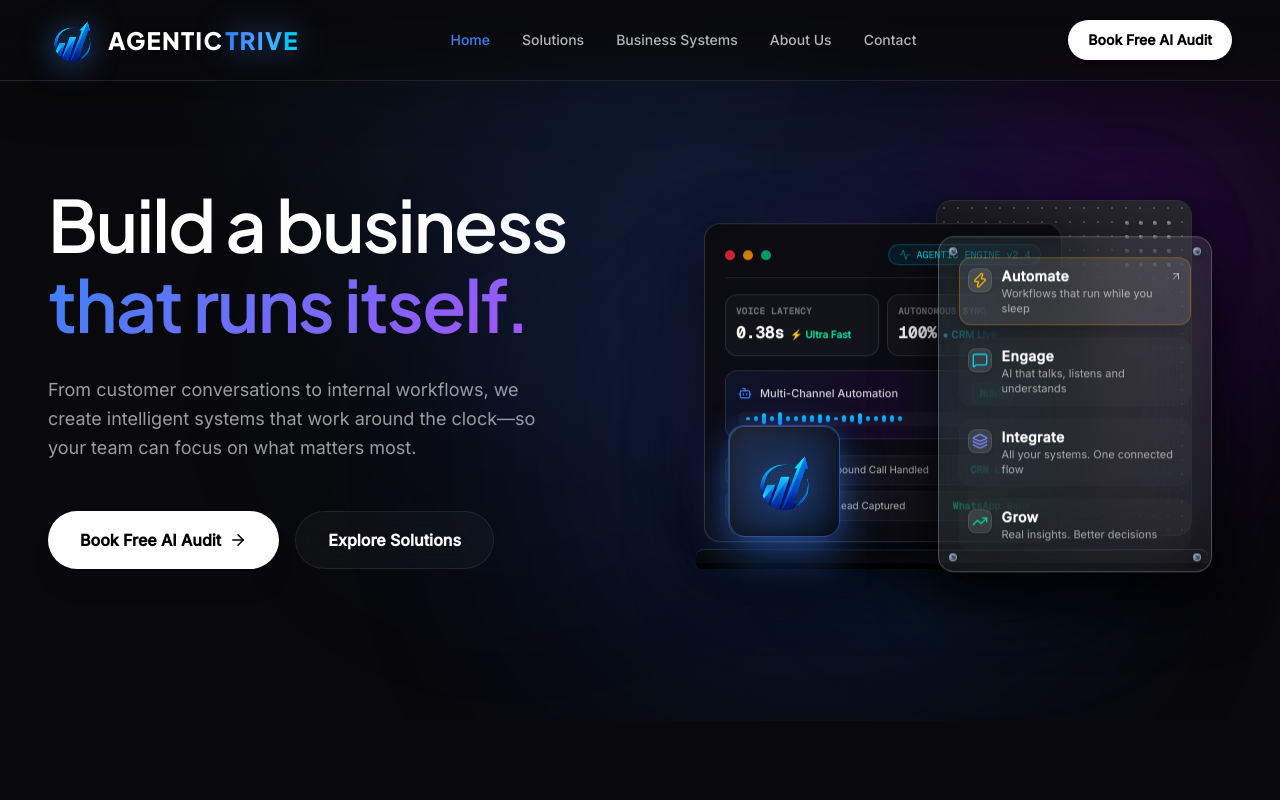
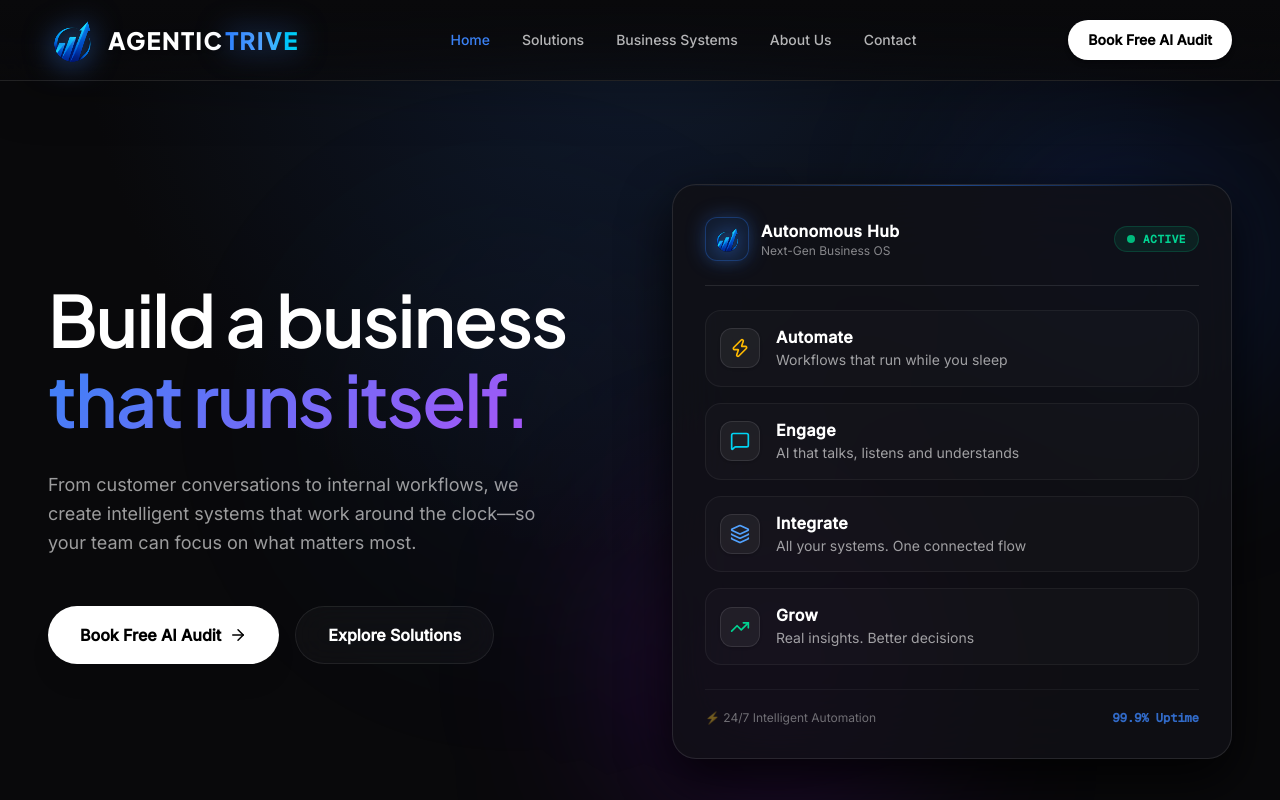
Before and after one commit to itsdevesh23/agentictrive-website, a React (Vite) app: page / in a window 1280 px wide. Shown: the top 800 px of the page. Built offline with nearby package versions, Linux system fonts and the light colour scheme.

Commit message:
Declutter hero visual into a clean, spacious, ultra-sleek luxury frosted glass card

```diff
--- a/src/components/HeroVisualHub.jsx
+++ b/src/components/HeroVisualHub.jsx
@@ -1,246 +1,107 @@
-import React, { useState } from 'react';
+import React from 'react';
 import { motion } from 'framer-motion';
-import { Zap, MessageSquare, Layers, TrendingUp, Bot, Sparkles, Activity, ShieldCheck, ArrowUpRight } from 'lucide-react';
+import { Zap, MessageSquare, Layers, TrendingUp, Sparkles } from 'lucide-react';
 import iconImg from '../assets/agentictrive_icon.svg';
 
 export default function HeroVisualHub() {
-  const [activePillar, setActivePillar] = useState(0);
-
   const pillars = [
     {
-      icon: <Zap size={16} className="text-amber-400" />,
+      icon: <Zap size={20} className="text-amber-400" />,
       title: "Automate",
-      desc: "Workflows that run while you sleep",
-      color: "from-amber-500/20 border-amber-500/30 text-amber-400"
+      desc: "Workflows that run while you sleep"
     },
     {
-      icon: <MessageSquare size={16} className="text-cyan-400" />,
+      icon: <MessageSquare size={20} className="text-cyan-400" />,
       title: "Engage",
-      desc: "AI that talks, listens and understands",
-      color: "from-cyan-500/20 border-cyan-500/30 text-cyan-400"
+      desc: "AI that talks, listens and understands"
     },
     {
-      icon: <Layers size={16} className="text-indigo-400" />,
+      icon: <Layers size={20} className="text-blue-400" />,
       title: "Integrate",
-      desc: "All your systems. One connected flow",
-      color: "from-indigo-500/20 border-indigo-500/30 text-indigo-400"
+      desc: "All your systems. One connected flow"
     },
     {
-      icon: <TrendingUp size={16} className="text-emerald-400" />,
+      icon: <TrendingUp size={20} className="text-emerald-400" />,
       title: "Grow",
-      desc: "Real insights. Better decisions",
-      color: "from-emerald-500/20 border-emerald-500/30 text-emerald-400"
+      desc: "Real insights. Better decisions"
     }
   ];
 
   return (
-    <div className="relative w-full max-w-2xl mx-auto flex items-center justify-center select-none py-4 sm:py-6 [perspective:1400px]">
+    <div className="relative w-full max-w-lg lg:max-w-xl mx-auto flex items-center justify-center select-none py-2 sm:py-6">
 
-      {/* 1. Volumetric Ambient Glows */}
-      <div className="absolute -top-16 -right-12 w-80 h-80 bg-purple-600/30 rounded-full blur-[110px] pointer-events-none animate-pulse-glow"></div>
-      <div className="absolute -bottom-12 -left-12 w-96 h-96 bg-blue-600/30 rounded-full blur-[130px] pointer-events-none animate-pulse-glow" style={{ animationDelay: '2s' }}></div>
-      <div className="absolute top-1/3 left-1/3 w-64 h-64 bg-cyan-500/15 rounded-full blur-[90px] pointer-events-none"></div>
+      {/* Soft Ambient Studio Lighting */}
+      <div className="absolute -top-10 -right-10 w-72 h-72 bg-blue-600/20 rounded-full blur-[100px] pointer-events-none"></div>
+      <div className="absolute -bottom-10 -left-10 w-72 h-72 bg-purple-600/20 rounded-full blur-[100px] pointer-events-none"></div>
 
-      {/* 2. Main 3D Architectural Stage */}
+      {/* Main Container */}
+      <div className="relative w-full flex flex-col items-center">
+
+        {/* Floating Frosted Glass Card */}
         <motion.div
-        initial={{ opacity: 0, rotateX: 6, rotateY: -6, y: 30 }}
-        animate={{ opacity: 1, rotateX: 0, rotateY: 0, y: 0 }}
-        transition={{ duration: 1, ease: [0.16, 1, 0.3, 1] }}
-        className="relative w-full aspect-[4/3] sm:aspect-[16/11] flex items-center justify-center"
+          initial={{ opacity: 0, y: 20 }}
+          animate={{ opacity: 1, y: 0 }}
+          transition={{ duration: 0.8, ease: "easeOut" }}
+          className="relative w-full bg-[#111116]/80 backdrop-blur-2xl border border-white/10 rounded-3xl p-6 sm:p-8 shadow-[0_20px_50px_rgba(0,0,0,0.8)] overflow-hidden"
         >
+          {/* Subtle Top Glow Accent */}
+          <div className="absolute top-0 inset-x-0 h-[1px] bg-gradient-to-r from-transparent via-blue-500/50 to-transparent"></div>
 
-        {/* === BACKSTAGE: Concrete Slab with Dot Grid === */}
-        <div className="absolute right-4 sm:right-10 top-2 sm:top-4 w-48 sm:w-64 h-64 sm:h-84 bg-[#18181f] rounded-2xl border border-white/10 shadow-[0_20px_50px_rgba(0,0,0,0.8)] overflow-hidden">
-          {/* Subtle Concrete Texture & Dot Grid */}
-          <div className="absolute inset-0 opacity-20 bg-[radial-gradient(#ffffff_1px,transparent_1px)] [background-size:14px_14px]"></div>
-
-          {/* Dot Matrix Corner Accents */}
-          <div className="absolute top-5 right-5 grid grid-cols-4 gap-2.5 opacity-40">
-            {Array.from({ length: 16 }).map((_, i) => (
-              <span key={i} className="w-1 h-1 rounded-full bg-white"></span>
-            ))}
+          {/* Header Row: Agentictrive Hub Brand & Live Status */}
+          <div className="flex items-center justify-between pb-6 mb-6 border-b border-white/10">
+            <div className="flex items-center gap-3">
+              <div className="w-11 h-11 rounded-xl bg-blue-500/10 border border-blue-500/30 flex items-center justify-center shadow-[0_0_20px_rgba(59,130,246,0.3)]">
+                <img src={iconImg} alt="Agentictrive Emblem" className="w-7 h-7 object-contain drop-shadow-[0_0_10px_rgba(59,130,246,0.8)]" />
               </div>
-
-          {/* Diagonal Rim Light */}
-          <div className="absolute inset-0 bg-gradient-to-tr from-transparent via-white/[0.02] to-white/[0.07] pointer-events-none"></div>
-        </div>
-
-        {/* === BACKSTAGE: Glowing Neon Violet Glass Arch === */}
-        <div className="absolute left-6 sm:left-12 bottom-12 sm:bottom-16 w-36 sm:w-48 h-48 sm:h-64 rounded-t-full bg-gradient-to-t from-purple-700/50 via-indigo-600/30 to-transparent border-t border-l border-r border-purple-400/40 blur-[1px] shadow-[0_0_60px_rgba(168,85,247,0.4)]">
-          <div className="absolute inset-2 rounded-t-full bg-gradient-to-t from-purple-900/40 via-transparent to-transparent opacity-80"></div>
-        </div>
-
-        {/* === MIDGROUND: Architectural System Display Tablet === */}
-        <motion.div
-          animate={{ y: [0, -4, 0] }}
-          transition={{ repeat: Infinity, duration: 6, ease: "easeInOut" }}
-          className="absolute left-3 sm:left-8 top-8 sm:top-10 w-[72%] sm:w-[64%] bg-[#0B0B0F]/95 border border-white/15 rounded-2xl p-4 sm:p-5 shadow-[0_30px_70px_rgba(0,0,0,0.95)] backdrop-blur-2xl z-10 overflow-hidden"
-        >
-          {/* Window Control Header */}
-          <div className="flex items-center justify-between border-b border-white/10 pb-3 mb-4">
-            <div className="flex items-center gap-2">
-              <span className="w-2.5 h-2.5 rounded-full bg-red-500/80"></span>
-              <span className="w-2.5 h-2.5 rounded-full bg-amber-500/80"></span>
-              <span className="w-2.5 h-2.5 rounded-full bg-emerald-500/80"></span>
-            </div>
-            <div className="flex items-center gap-1.5 text-[10px] font-mono-code text-cyan-400 bg-cyan-500/10 px-2.5 py-0.5 rounded-full border border-cyan-500/30 shadow-inner">
-              <Activity size={11} className="animate-pulse text-cyan-400" />
-              <span>AGENTIC ENGINE v2.4</span>
+              <div>
+                <h3 className="text-base font-bold text-white tracking-wide flex items-center gap-1.5">
+                  Autonomous Hub
+                </h3>
+                <p className="text-xs text-white/50">Next-Gen Business OS</p>
               </div>
             </div>
 
-          {/* Minimalist Wireframe UI Content */}
-          <div className="space-y-3 sm:space-y-3.5">
-
-            {/* Top Stat Meters */}
-            <div className="grid grid-cols-2 gap-2">
-              <div className="bg-white/[0.03] border border-white/10 rounded-xl p-2.5 hover:border-cyan-500/30 transition-colors">
-                <p className="text-[9px] uppercase tracking-wider text-white/40 font-mono-code font-bold">Voice Latency</p>
-                <div className="flex items-baseline gap-1.5 mt-0.5">
-                  <span className="text-sm sm:text-base font-extrabold text-white font-mono-code">0.38s</span>
-                  <span className="text-[10px] text-emerald-400 font-bold">⚡ Ultra Fast</span>
+            <div className="flex items-center gap-2 bg-emerald-500/10 border border-emerald-500/20 px-3 py-1 rounded-full">
+              <span className="relative flex h-2 w-2">
+                <span className="animate-ping absolute inline-flex h-full w-full rounded-full bg-emerald-400 opacity-75"></span>
+                <span className="relative inline-flex rounded-full h-2 w-2 bg-emerald-500"></span>
+              </span>
+              <span className="text-[11px] font-bold text-emerald-400 font-mono-code uppercase tracking-wider">Active</span>
             </div>
           </div>
 
-              <div className="bg-white/[0.03] border border-white/10 rounded-xl p-2.5 hover:border-purple-500/30 transition-colors">
-                <p className="text-[9px] uppercase tracking-wider text-white/40 font-mono-code font-bold">Autonomous Sync</p>
-                <div className="flex items-baseline gap-1.5 mt-0.5">
-                  <span className="text-sm sm:text-base font-extrabold text-white font-mono-code">100%</span>
-                  <span className="text-[10px] text-cyan-400 font-bold">● CRM Live</span>
-                </div>
-              </div>
-            </div>
-
-            {/* Interactive Live Node Stream */}
-            <div className="bg-gradient-to-r from-blue-950/30 via-purple-950/20 to-cyan-950/30 border border-white/10 rounded-xl p-3 relative overflow-hidden">
-              <div className="flex items-center justify-between text-[11px] mb-2 font-medium">
-                <span className="text-white/80 flex items-center gap-2">
-                  <Bot size={14} className="text-primary" /> Multi-Channel Automation
-                </span>
-                <span className="text-emerald-400 font-mono-code text-[10px] font-bold bg-emerald-500/10 px-1.5 py-0.5 rounded border border-emerald-500/20">
-                  RUNNING
-                </span>
-              </div>
-
-              {/* Dynamic Waveform Visualizer */}
-              <div className="flex items-center gap-1 h-3.5 w-full bg-white/[0.03] rounded-md px-2 overflow-hidden">
-                {[40, 70, 90, 60, 100, 45, 80, 55, 95, 70, 85, 40, 60, 90, 75, 50, 85, 60, 95, 40].map((h, i) => (
-                  <motion.span
-                    key={i}
-                    className="w-1 bg-gradient-to-t from-blue-500 to-cyan-400 rounded-full inline-block"
-                    animate={{ height: [`${h * 0.2}%`, `${h}%`, `${h * 0.4}%`] }}
-                    transition={{ repeat: Infinity, duration: 1.2 + (i % 5) * 0.2, ease: "easeInOut" }}
-                  />
-                ))}
-              </div>
-            </div>
-
-            {/* Micro Live Feed Items */}
-            <div className="space-y-1.5 pt-0.5">
-              <div className="flex items-center justify-between text-[10px] bg-white/[0.03] px-2.5 py-1.5 rounded-lg border border-white/5 text-white/70">
-                <span className="flex items-center gap-1.5">
-                  <span className="text-emerald-400 text-xs">✓</span> AI Voice Agent: Inbound Call Handled
-                </span>
-                <span className="text-cyan-400 font-mono-code font-semibold">CRM Logged</span>
-              </div>
-
-              <div className="flex items-center justify-between text-[10px] bg-white/[0.03] px-2.5 py-1.5 rounded-lg border border-white/5 text-white/70">
-                <span className="flex items-center gap-1.5">
-                  <span className="text-cyan-400 text-xs">✓</span> Web App Funnel: Lead Captured
-                </span>
-                <span className="text-emerald-400 font-mono-code font-semibold">WhatsApp Sent</span>
-              </div>
-            </div>
-
-          </div>
-        </motion.div>
-
-        {/* === FOREGROUND: 3D Obsidian Logo Cube === */}
-        <motion.div
-          initial={{ opacity: 0, scale: 0.8 }}
-          animate={{ opacity: 1, scale: 1 }}
-          transition={{ delay: 0.3, duration: 0.6 }}
-          whileHover={{ scale: 1.08, rotateY: 8 }}
-          className="absolute left-6 sm:left-14 bottom-6 sm:bottom-8 w-22 sm:w-28 h-22 sm:h-28 bg-gradient-to-br from-[#20202a] via-[#101017] to-[#060609] border border-blue-500/50 rounded-2xl shadow-[0_20px_45px_rgba(59,130,246,0.45)] flex items-center justify-center z-30 group cursor-pointer"
-        >
-          {/* Beveled Rim Highlight */}
-          <div className="absolute inset-0 rounded-2xl border-t border-l border-white/20 pointer-events-none"></div>
-
-          {/* Inner Luminescence */}
-          <div className="absolute inset-0 bg-blue-500/15 rounded-2xl blur-md group-hover:bg-blue-500/25 transition-colors"></div>
-
-          <img
-            src={iconImg}
-            alt="Agentictrive 3D Emblem"
-            className="w-12 sm:w-16 h-12 sm:h-16 object-contain drop-shadow-[0_0_25px_rgba(59,130,246,0.95)] transform group-hover:scale-115 transition-transform duration-300 relative z-10"
-          />
-        </motion.div>
-
-        {/* === FOREGROUND: Floating Frosted Glass Panel with Metallic Screws === */}
-        <motion.div
-          animate={{ y: [0, -6, 0] }}
-          transition={{ repeat: Infinity, duration: 5, ease: "easeInOut", delay: 0.5 }}
-          className="absolute right-1 sm:right-5 top-12 sm:top-14 w-[54%] sm:w-[49%] bg-white/[0.04] backdrop-blur-2xl border border-white/25 rounded-2xl p-3.5 sm:p-5 shadow-[0_30px_60px_rgba(0,0,0,0.85)] z-20 overflow-hidden"
-        >
-          {/* Glass Glint Overlay */}
-          <div className="absolute -inset-full bg-gradient-to-r from-transparent via-white/[0.04] to-transparent rotate-45 pointer-events-none"></div>
-
-          {/* 4 Realistic Metallic Screws with Crosshead Detail */}
-          <div className="absolute top-2.5 left-2.5 w-2 h-2 rounded-full bg-gradient-to-br from-slate-300 via-slate-500 to-slate-700 border border-slate-400/80 shadow-md flex items-center justify-center">
-            <span className="w-1 h-[1px] bg-slate-800 rotate-45 block"></span>
-          </div>
-          <div className="absolute top-2.5 right-2.5 w-2 h-2 rounded-full bg-gradient-to-br from-slate-300 via-slate-500 to-slate-700 border border-slate-400/80 shadow-md flex items-center justify-center">
-            <span className="w-1 h-[1px] bg-slate-800 rotate-45 block"></span>
-          </div>
-          <div className="absolute bottom-2.5 left-2.5 w-2 h-2 rounded-full bg-gradient-to-br from-slate-300 via-slate-500 to-slate-700 border border-slate-400/80 shadow-md flex items-center justify-center">
-            <span className="w-1 h-[1px] bg-slate-800 rotate-45 block"></span>
-          </div>
-          <div className="absolute bottom-2.5 right-2.5 w-2 h-2 rounded-full bg-gradient-to-br from-slate-300 via-slate-500 to-slate-700 border border-slate-400/80 shadow-md flex items-center justify-center">
-            <span className="w-1 h-[1px] bg-slate-800 rotate-45 block"></span>
-          </div>
-
-          {/* 4 Core Pillars List */}
-          <div className="space-y-2.5 sm:space-y-3 relative z-10">
+          {/* 4 Clean Pillars List */}
+          <div className="space-y-4">
             {pillars.map((item, idx) => (
               <motion.div
                 key={idx}
-                onMouseEnter={() => setActivePillar(idx)}
-                whileHover={{ x: 4, scale: 1.02 }}
-                className={`flex items-start gap-2.5 p-2 rounded-xl border transition-all cursor-pointer ${
-                  activePillar === idx
-                    ? `bg-white/10 ${item.color} shadow-lg`
-                    : 'bg-white/[0.02] border-transparent hover:bg-white/5 hover:border-white/10'
-                }`}
+                whileHover={{ x: 6 }}
+                transition={{ duration: 0.2 }}
+                className="flex items-center gap-4 p-3.5 rounded-2xl bg-white/[0.02] border border-white/5 hover:border-white/20 hover:bg-white/[0.05] transition-all group cursor-default"
               >
-                <div className="w-6 h-6 rounded-lg bg-white/10 border border-white/10 flex items-center justify-center shrink-0 mt-0.5 shadow-sm">
+                <div className="w-10 h-10 rounded-xl bg-white/5 border border-white/10 flex items-center justify-center shrink-0 shadow-sm group-hover:scale-105 group-hover:border-white/20 transition-all">
                   {item.icon}
                 </div>
                 <div className="min-w-0 flex-1">
-                  <div className="flex items-center justify-between">
-                    <h4 className="text-xs sm:text-sm font-bold text-white tracking-wide">
+                  <h4 className="text-sm sm:text-base font-bold text-white tracking-wide group-hover:text-primary transition-colors">
                     {item.title}
                   </h4>
-                    {activePillar === idx && (
-                      <ArrowUpRight size={12} className="text-white/60" />
-                    )}
-                  </div>
-                  <p className="text-[10px] sm:text-[11px] text-white/60 leading-snug">
+                  <p className="text-xs sm:text-sm text-white/60 leading-relaxed">
                     {item.desc}
                   </p>
                 </div>
               </motion.div>
             ))}
           </div>
+
+          {/* Bottom Micro Footer */}
+          <div className="mt-6 pt-5 border-t border-white/5 flex items-center justify-between text-xs text-white/40">
+            <span>⚡ 24/7 Intelligent Automation</span>
+            <span className="font-mono-code text-primary/80 font-semibold">99.9% Uptime</span>
+          </div>
         </motion.div>
 
-        {/* === STAGE FLOOR: Heavy Obsidian Pedestal === */}
-        <div className="absolute bottom-0 inset-x-2 sm:inset-x-6 h-3.5 sm:h-5 bg-gradient-to-r from-[#0a0a0e] via-[#1c1c28] to-[#0a0a0e] border-t border-white/20 rounded-lg shadow-2xl z-0">
-          <div className="absolute inset-x-0 bottom-0 h-1.5 bg-black/90 rounded-b-lg"></div>
-          {/* Subtle Stage Floor Reflection */}
-          <div className="absolute inset-x-12 top-0 h-[1px] bg-gradient-to-r from-transparent via-cyan-400/40 to-transparent"></div>
       </div>
-
-      </motion.div>
     </div>
   );
 }
```
Lines whose indentation alone changed are shown as unchanged.
